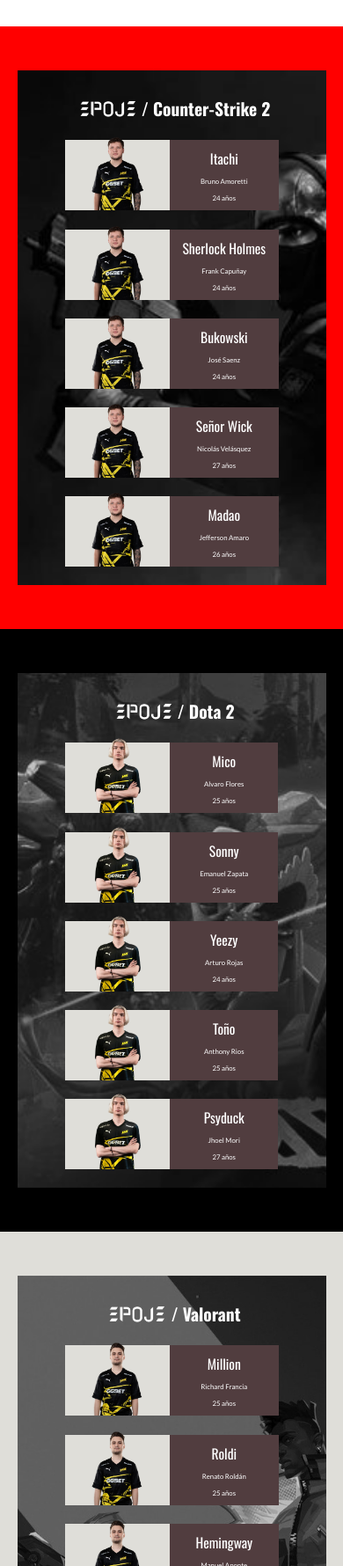
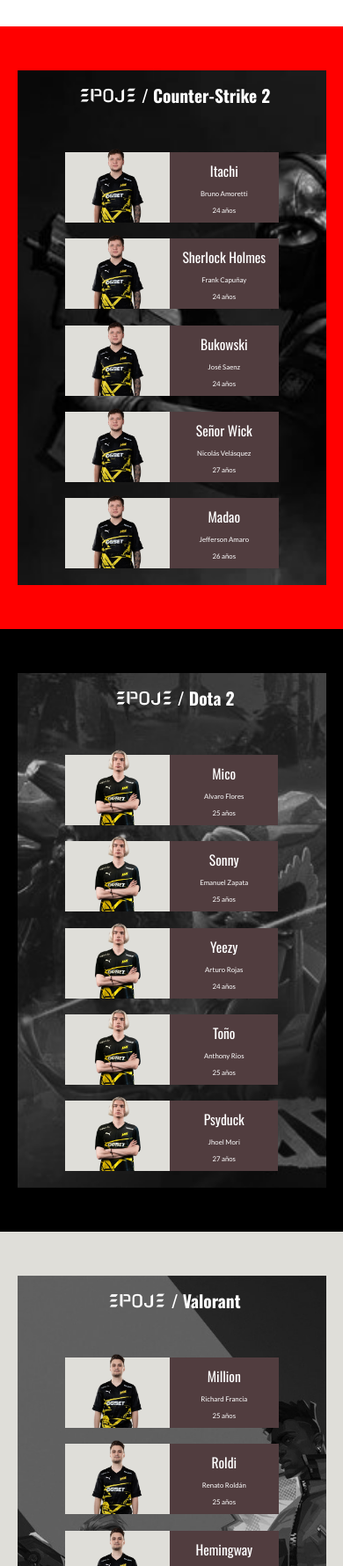
Before and after one commit to miltonmoreno/epoje-esports, a website: page pages/equipo.html in a window 390 px wide. Shown: the part 928-2708 px from the top of the page at 88% size. Drawn offline with nearby package versions, Linux system fonts and the light colour scheme.

Commit message:
proyecto final v2

```diff
--- a/scss/layout/mediaQuerry/_media1024.scss
+++ b/scss/layout/mediaQuerry/_media1024.scss
@@ -54,6 +54,33 @@
             justify-content: center;
             padding: 1.875rem 0;
         }
+        .counter{
+            .caja-counter{
+                justify-content: flex-start;
+                gap: 4.5vw;
+                .sub{
+                    margin-top: 3vh;
+                }
+            }
+        }
+        .dota{
+            .caja-d2{
+                justify-content: flex-start;
+                gap: 4.5vw;
+                .sub{
+                    margin-top: 3vh;
+                }
+            }
+        }
+        .valorant{
+            .caja-val{
+                justify-content: flex-start;
+                gap: 4.5vw;
+                .sub{
+                    margin-top: 3vh;
+                }
+            }
+        }
     }
 
     .main-unete{
--- /dev/null
+++ b/scss/layout/mediaQuerry/_media1440.scss
@@ -0,0 +1,31 @@
+@media (max-width:1440px){
+    .main-equipo{
+        .counter{
+            .caja-counter{
+                justify-content: flex-start;
+                gap: 4.5vw;
+                .sub{
+                    margin-top: 3vh;
+                }
+            }
+        }
+        .dota{
+            .caja-d2{
+                justify-content: flex-start;
+                gap: 4.5vw;
+                .sub{
+                    margin-top: 3vh;
+                }
+            }
+        }
+        .valorant{
+            .caja-val{
+                justify-content: flex-start;
+                gap: 4.5vw;
+                .sub{
+                    margin-top: 3vh;
+                }
+            }
+        }
+    }
+}
--- a/scss/style.scss
+++ b/scss/style.scss
@@ -9,6 +9,7 @@
 @import "./layout/main-eventos";
 @import "./layout/main-equipo";
 
+@import "./layout/mediaQuerry/media1440";
 @import "./layout/mediaQuerry/media1024";
 @import "./layout/mediaQuerry/media768";
 @import "./layout/mediaQuerry/media426";
--- a/scss/utilities/_mixins.scss
+++ b/scss/utilities/_mixins.scss
@@ -20,21 +20,22 @@
 @mixin jugadores{
     .sub{
         display: flex;
-        margin-left: 1.875rem;
-        margin-top: 2.5rem;
+        margin-left: 2vw;
+        margin-top: 2vw;
+        height: 10%;
         .epoje-blanco{
-            width: 12.5rem;
+            height: 100%;
         }
     }
     .jugadores{
         display: flex;
         justify-content: space-evenly;
-        margin-top: 5rem;
+        margin-top: 0rem;
         div{
             .fondo-imagen-jug{
                 background-color: map-get($colores, color5);
                 width: 100%;
-                height: 6.25rem;
+                height: 9vw;
                 display: flex;
                 justify-content: center;
                 align-items: flex-end;
@@ -44,17 +45,17 @@
             }
             .datos-jugador{
                 width: 12.5vw;
-                height: 8.4375rem;
+                height: 8vw;
                 background-color: map-get($colores, color3);
                 display: flex;
                 flex-direction: column;
                 align-items: center;
-                justify-content: center;
+                justify-content: space-evenly;
                 .nickname{
                     font-size: 1.8vw;
                     font-family: "Oswald",sans-serif;
                     color: map-get($colores, color4);
-                    margin-bottom: 1.25rem;
+                    margin-bottom: 0rem;
                 }
                 p{
                     font-family: "Lato",sans-serif;
@@ -72,7 +73,7 @@
     justify-content: center;
     align-items: center;
     h2{
-        font-size: 1.875rem;
+        font-size: 2vw;
         font-family: "Oswald",sans-serif;
         color:map-get($colores, color4);
     }
@@ -80,11 +81,13 @@
 
 @mixin juego{
     width: 90vw;
-    height: 30.625rem;
+    height: 30vw;
     background-size: cover;
     background-position: 0;
     display: flex;
     flex-direction: column;
+    justify-content: start;
+    gap:6vh;
 }
 
 @mixin evento{
@@ -213,7 +216,8 @@
 
         }
         .epoje-blanco{
-            height: 100%;
+            height: 40%;
+            object-fit: cover;
         }
     }
     .jugadores{
```
Also changed, not shown: css/style.css, 1 other file.
